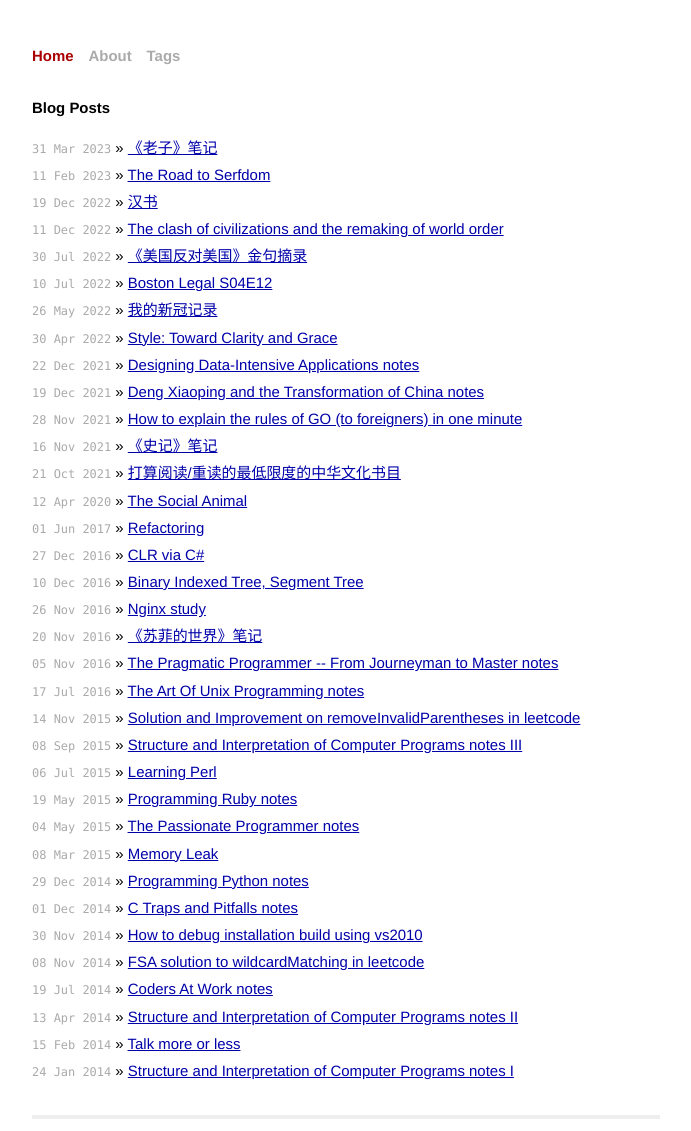
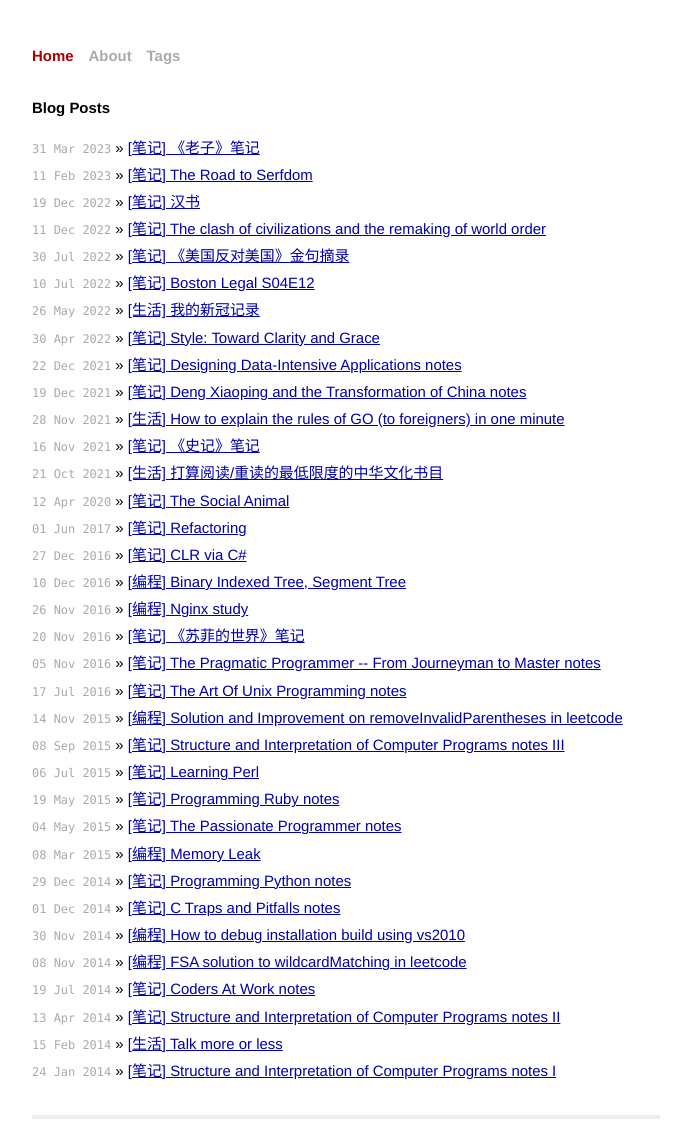
Before and after one commit to jslhcl/jslhcl.github.io, a Jekyll site: the page built from index.html, in a window 1280 px wide. Shown: the whole page, without its empty margins (294-985 px from the left). Built offline with Jekyll 4.4.1, drawn with Linux system fonts in a browser that asks for light colours.

```diff
--- a/index.html
+++ b/index.html
@@ -7,7 +7,7 @@ title: 好记性不如烂笔头
   <h1>Blog Posts</h1>
   <ul class="posts">
     {% for post in site.posts %}
-      <li><span>{{ post.date | date_to_string }}</span> &raquo; <a href="{{ post.url }}">{{ post.title }}</a></li>
+    <li><span>{{ post.date | date_to_string }}</span> &raquo; <a href="{{ post.url }}">[{{ post.tag }}] {{ post.title }}</a></li>
     {% endfor %}
   </ul>
 </div>
```
